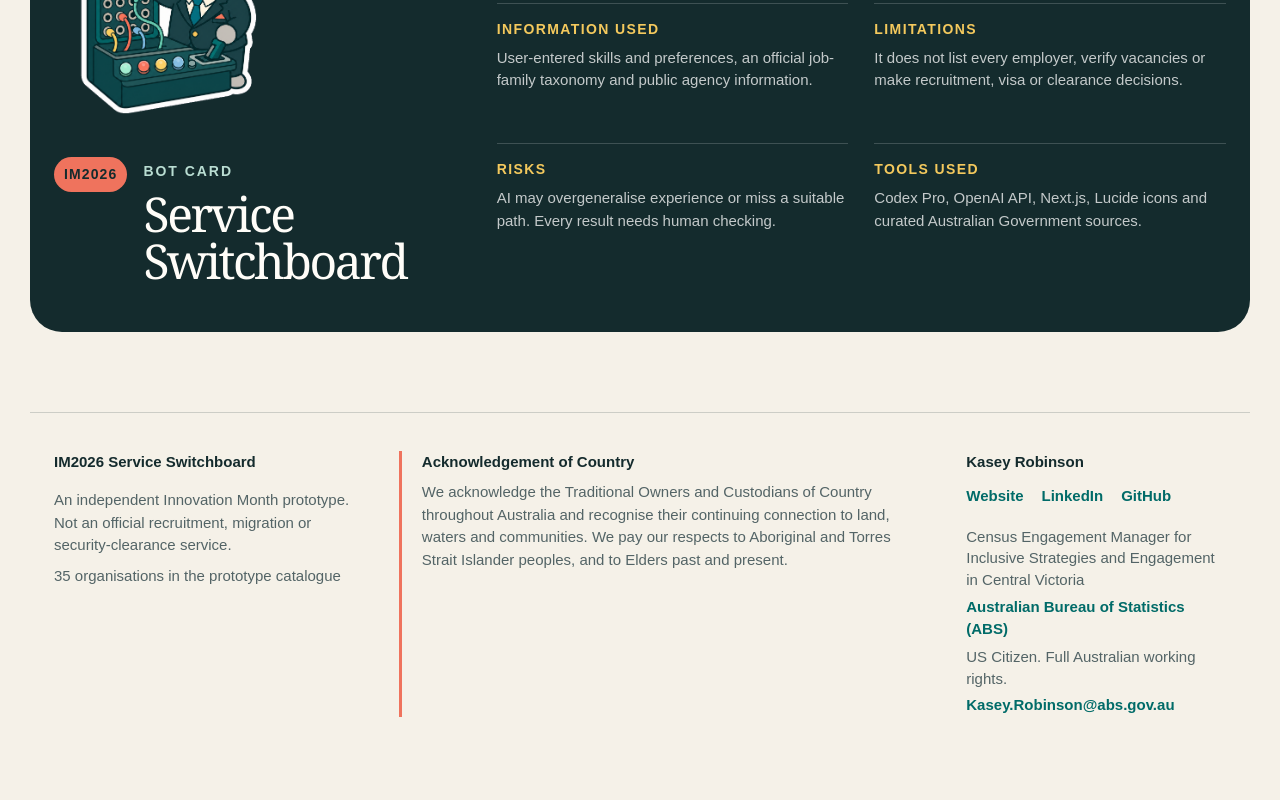
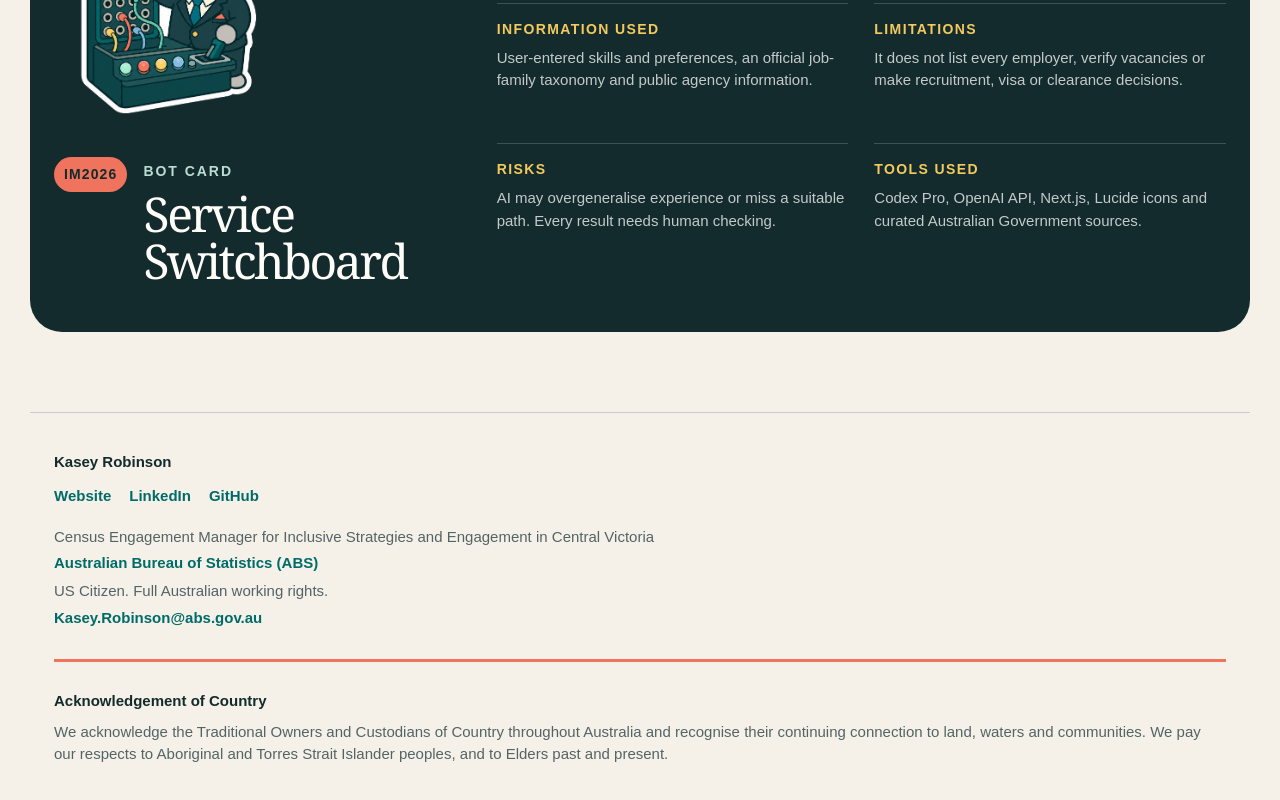
Before and after one commit to bitpixi2/ServiceSwitchboard, a Next.js app: page / in a window 1280 px wide. Shown: the part 3402-4202 px from the top of the page. Before the commit the page ends 4171 px from the top, so only its background shows below. Built offline with nearby package versions, Linux system fonts and the light colour scheme.

Commit message:
Simplify and reorder site footer

```diff
--- a/app/ServiceSwitchboard.tsx
+++ b/app/ServiceSwitchboard.tsx
@@ -706,25 +706,6 @@ export default function ServiceSwitchboard() {
       </section>
 
       <footer>
-        <div className="footer-project">
-          <strong>IM2026 Service Switchboard</strong>
-          <p>
-            An independent Innovation Month prototype. Not an official recruitment,
-            migration or security-clearance service.
-          </p>
-          <span>{agencies.length} organisations in the prototype catalogue</span>
-        </div>
-
-        <div className="acknowledgement">
-          <strong>Acknowledgement of Country</strong>
-          <p>
-            We acknowledge the Traditional Owners and Custodians of Country
-            throughout Australia and recognise their continuing connection to
-            land, waters and communities. We pay our respects to Aboriginal and
-            Torres Strait Islander peoples, and to Elders past and present.
-          </p>
-        </div>
-
         <div className="footer-contact">
           <strong>Kasey Robinson</strong>
           <nav aria-label="Kasey Robinson contact links">
@@ -754,6 +735,16 @@ export default function ServiceSwitchboard() {
             <a href="mailto:Kasey.Robinson@abs.gov.au">Kasey.Robinson@abs.gov.au</a>
           </div>
         </div>
+
+        <div className="acknowledgement">
+          <strong>Acknowledgement of Country</strong>
+          <p>
+            We acknowledge the Traditional Owners and Custodians of Country
+            throughout Australia and recognise their continuing connection to
+            land, waters and communities. We pay our respects to Aboriginal and
+            Torres Strait Islander peoples, and to Elders past and present.
+          </p>
+        </div>
       </footer>
     </main>
   );
--- a/app/globals.css
+++ b/app/globals.css
@@ -1312,8 +1312,7 @@ footer {
   border-top: 1px solid var(--line);
   display: grid;
   font-size: 10px;
-  gap: 30px 48px;
-  grid-template-columns: minmax(0, 0.8fr) minmax(0, 1.4fr) minmax(180px, 0.7fr);
+  grid-template-columns: 1fr;
   margin: 0 auto;
   max-width: 1220px;
   padding: 38px 24px 52px;
@@ -1329,20 +1328,16 @@ footer span {
   color: var(--muted);
 }
 
-.footer-project,
 .acknowledgement,
 .footer-contact {
   align-content: start;
   display: grid;
 }
 
-.footer-project {
-  gap: 8px;
-}
-
 .acknowledgement {
-  border-left: 3px solid var(--coral);
-  padding-left: 20px;
+  border-top: 3px solid var(--coral);
+  margin-top: 30px;
+  padding-top: 28px;
 }
 
 .footer-contact nav {
@@ -1698,9 +1693,6 @@ footer span {
   }
 
   .acknowledgement {
-    border-left: 0;
-    border-top: 3px solid var(--coral);
-    padding-left: 0;
     padding-top: 20px;
   }
 }
```
Also changed, not shown: 1 other file (tests, documents, lock files or other folders).
